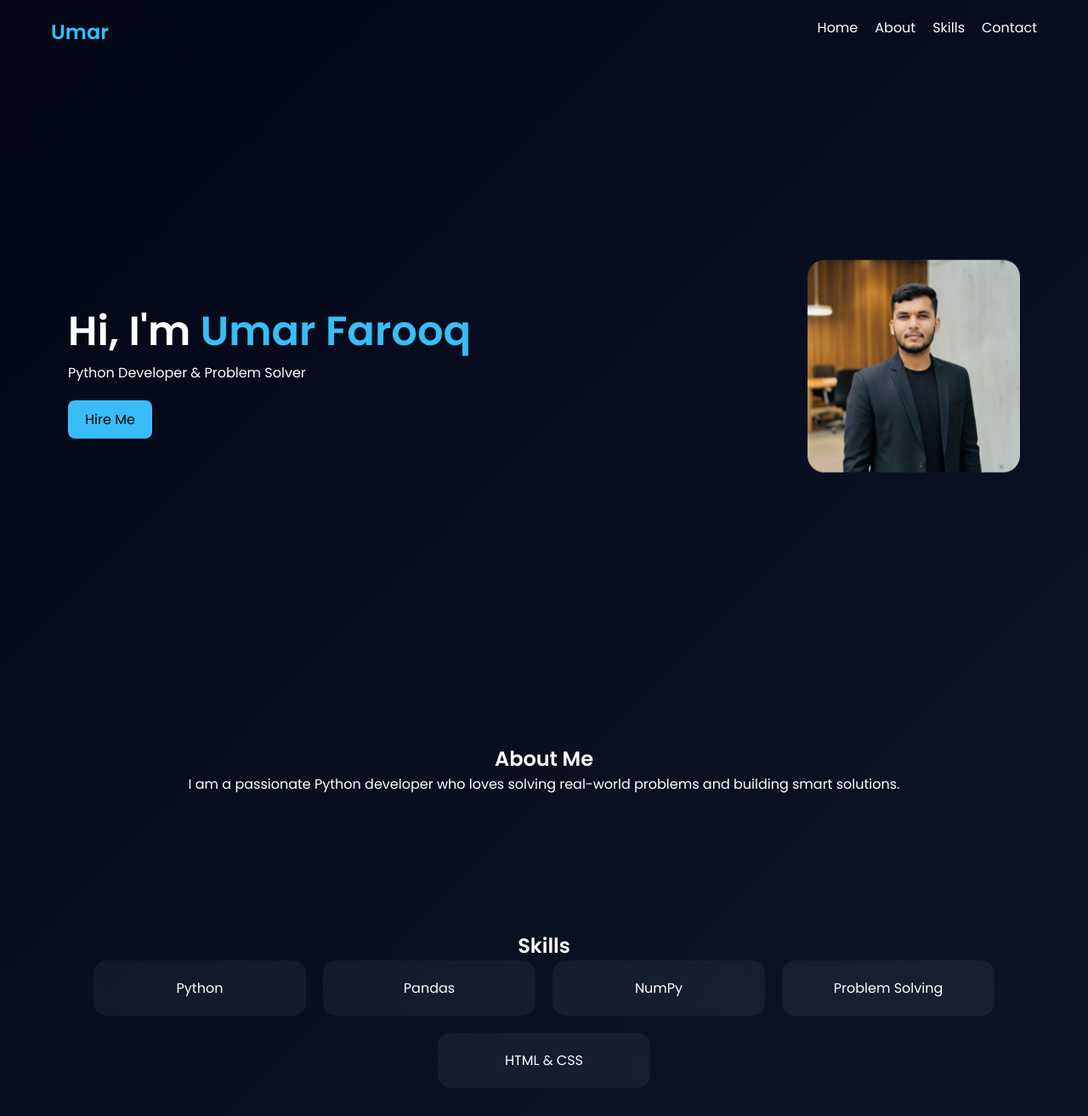
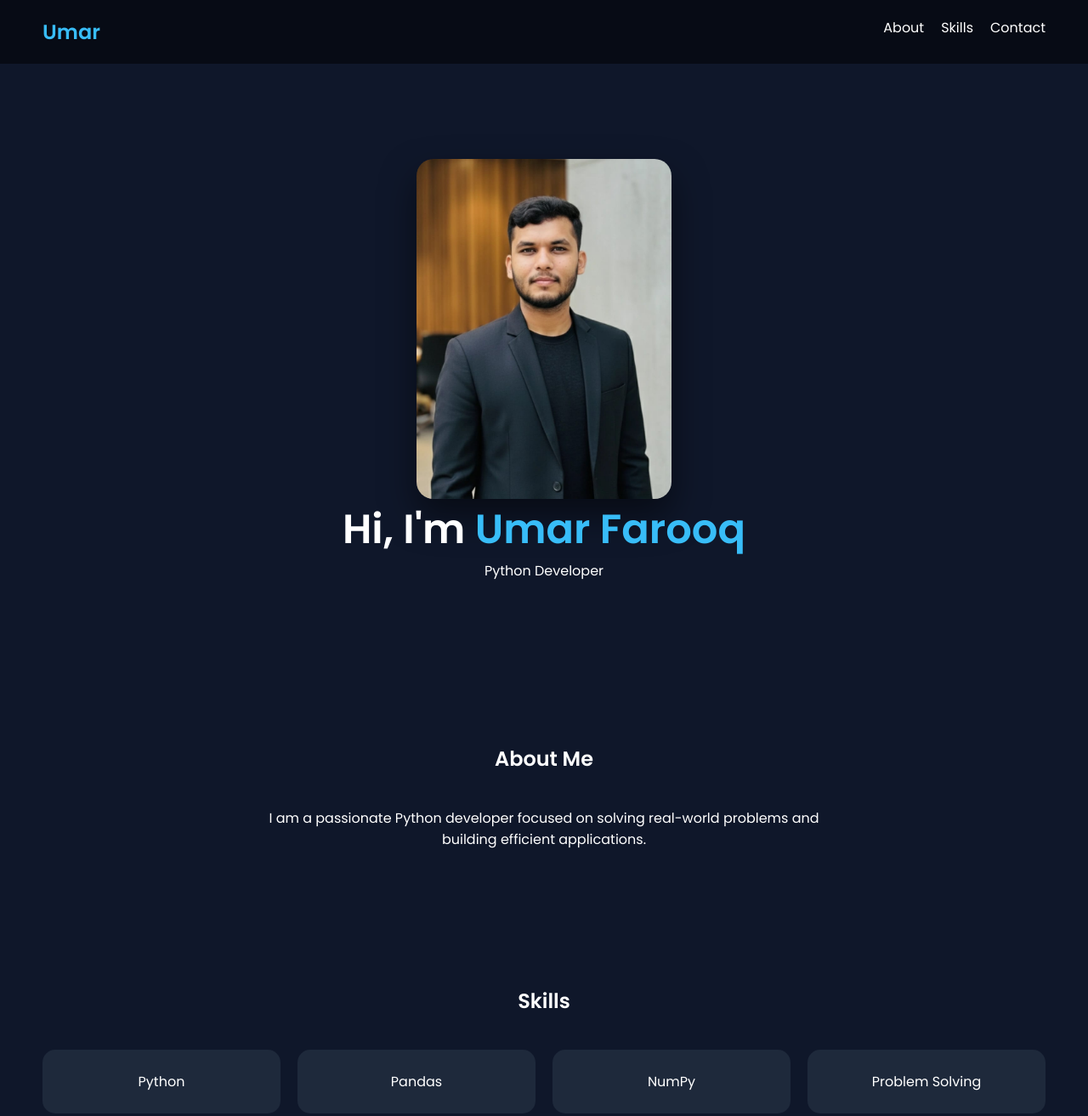
Before and after one commit to umarfarooqoq90368-prog/Umar, a plain HTML site: page index.html in a window 1280 px wide. Shown: the top 1313 px of the page at 85% size. Drawn offline with Linux system fonts and the light colour scheme.

Commit message:
Update index.html

```diff
--- a/index.html
+++ b/index.html
@@ -17,108 +17,92 @@
 }
 
 body{
-    background:linear-gradient(135deg,#020617,#0f172a);
-    color:white;
+    background:#0f172a;
+    color:#fff;
 }
 
-/* NAVBAR */
 nav{
     display:flex;
     justify-content:space-between;
-    padding:20px 60px;
+    padding:20px 50px;
+    background:rgba(0,0,0,0.5);
+    position:sticky;
+    top:0;
 }
 nav h2{color:#38bdf8;}
 nav ul{
     display:flex;
+    list-style:none;
     gap:20px;
-    list-style:none;
 }
-nav a{
+nav ul li a{
     color:white;
     text-decoration:none;
 }
+nav ul li a:hover{color:#38bdf8;}
 
-/* HERO */
 .hero{
-    height:90vh;
     display:flex;
     align-items:center;
-    justify-content:space-between;
-    padding:0 80px;
-}
-
-.hero-text h1{
-    font-size:3rem;
-}
-.hero-text span{
-    color:#38bdf8;
+    justify-content:center;
+    height:90vh;
+    flex-direction:column;
+    text-align:center;
 }
 
 .hero img{
-    width:250px;
+    width:300px;
+    height:400px;
+    object-fit:cover;
     border-radius:20px;
-    animation:float 3s infinite;
+    background:transparent;
+    box-shadow:0 20px 40px rgba(0,0,0,0.5);
 }
 
-/* BUTTON */
-.btn{
-    display:inline-block;
-    margin-top:20px;
-    padding:10px 20px;
-    background:#38bdf8;
-    border-radius:8px;
-    color:black;
-    text-decoration:none;
+.hero h1{font-size:3rem;}
+.hero span{color:#38bdf8;}
+
+section{padding:80px 50px;}
+.title{text-align:center;margin-bottom:40px;}
+
+.cards{
+    display:flex;
+    gap:20px;
+    flex-wrap:wrap;
+    justify-content:center;
 }
 
-/* SECTION */
-section{
-    padding:80px;
+.card{
+    background:#1e293b;
+    padding:25px;
+    width:280px;
+    border-radius:15px;
     text-align:center;
 }
 
-.cards{
-    display:flex;
-    justify-content:center;
-    flex-wrap:wrap;
-    gap:20px;
+.contact{
+    text-align:center;
 }
 
-.card{
-    background:rgba(255,255,255,0.05);
-    padding:20px;
-    width:250px;
-    border-radius:15px;
-    backdrop-filter:blur(10px);
-    transition:0.3s;
-}
-.card:hover{
-    transform:translateY(-10px);
+.contact-item{
+    margin:15px 0;
+    font-size:18px;
 }
 
-/* CONTACT */
-.contact-item{
-    margin:15px;
-    font-size:18px;
-}
 .contact-item i{
     color:#38bdf8;
     margin-right:10px;
 }
 
-/* ANIMATION */
-@keyframes float{
-    0%{transform:translateY(0)}
-    50%{transform:translateY(-10px)}
-    100%{transform:translateY(0)}
+footer{
+    text-align:center;
+    padding:20px;
+    background:#020617;
 }
 
-/* RESPONSIVE */
 @media(max-width:768px){
-    .hero{
-        flex-direction:column;
-        text-align:center;
-    }
+    nav{flex-direction:column; gap:10px;}
+    .hero h1{font-size:2rem;}
 }
 </style>
 </head>
@@ -128,7 +112,6 @@ section{
 <nav>
     <h2>Umar</h2>
     <ul>
-        <li><a href="#">Home</a></li>
         <li><a href="#about">About</a></li>
         <li><a href="#skills">Skills</a></li>
         <li><a href="#contact">Contact</a></li>
@@ -136,21 +119,20 @@ section{
 </nav>
 
 <div class="hero">
-    <div class="hero-text">
-        <h1>Hi, I'm <span>Umar Farooq</span></h1>
-        <p>Python Developer & Problem Solver</p>
-        <a href="#contact" class="btn">Hire Me</a>
-    </div>
-    <img src="PIROFILE.jpeg">
+    <img src="PIROFILE.jpeg" alt="profile">
+    <h1>Hi, I'm <span>Umar Farooq</span></h1>
+    <p>Python Developer</p>
 </div>
 
 <section id="about">
-    <h2>About Me</h2>
-    <p>I am a passionate Python developer who loves solving real-world problems and building smart solutions.</p>
+    <h2 class="title">About Me</h2>
+    <p style="text-align:center; max-width:700px; margin:auto;">
+        I am a passionate Python developer focused on solving real-world problems and building efficient applications.
+    </p>
 </section>
 
 <section id="skills">
-    <h2>Skills</h2>
+    <h2 class="title">Skills</h2>
     <div class="cards">
         <div class="card">Python</div>
         <div class="card">Pandas</div>
@@ -160,8 +142,8 @@ section{
     </div>
 </section>
 
-<section id="contact">
-    <h2>Contact</h2>
+<section id="contact" class="contact">
+    <h2 class="title">Contact</h2>
 
     <div class="contact-item">
         <i class="fas fa-phone"></i> 03270176750
@@ -173,9 +155,14 @@ section{
 
     <div class="contact-item">
         <i class="fab fa-linkedin"></i>
-        <a href="https://www.linkedin.com/in/umar-farooq-925987293" target="_blank">LinkedIn</a>
+        <a href="https://www.linkedin.com/in/umar-farooq-925987293" target="_blank" style="color:#38bdf8;">LinkedIn Profile</a>
     </div>
+
 </section>
+
+<footer>
+    © 2026 Umar Farooq
+</footer>
 
 </body>
 </html>
```
